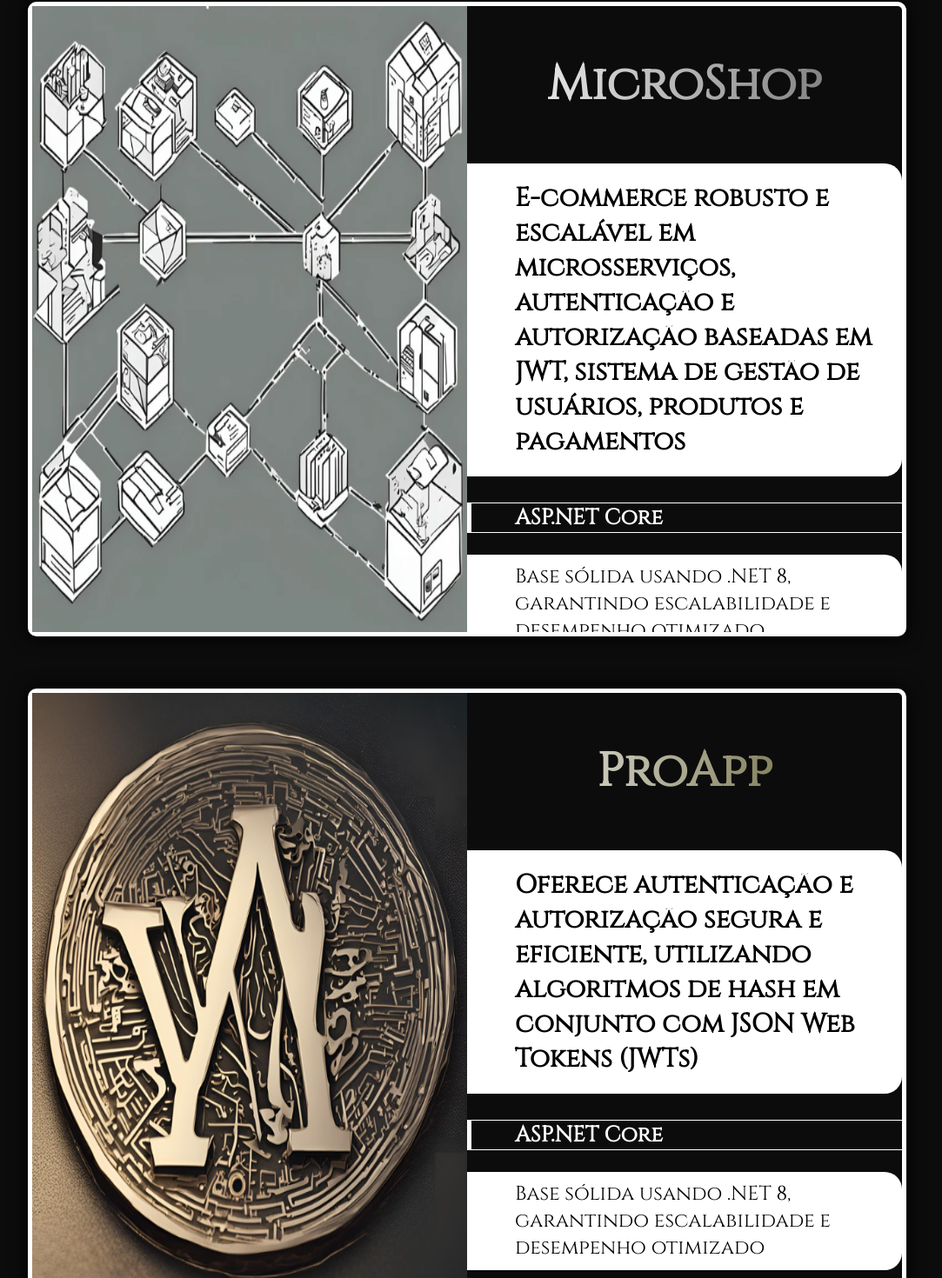
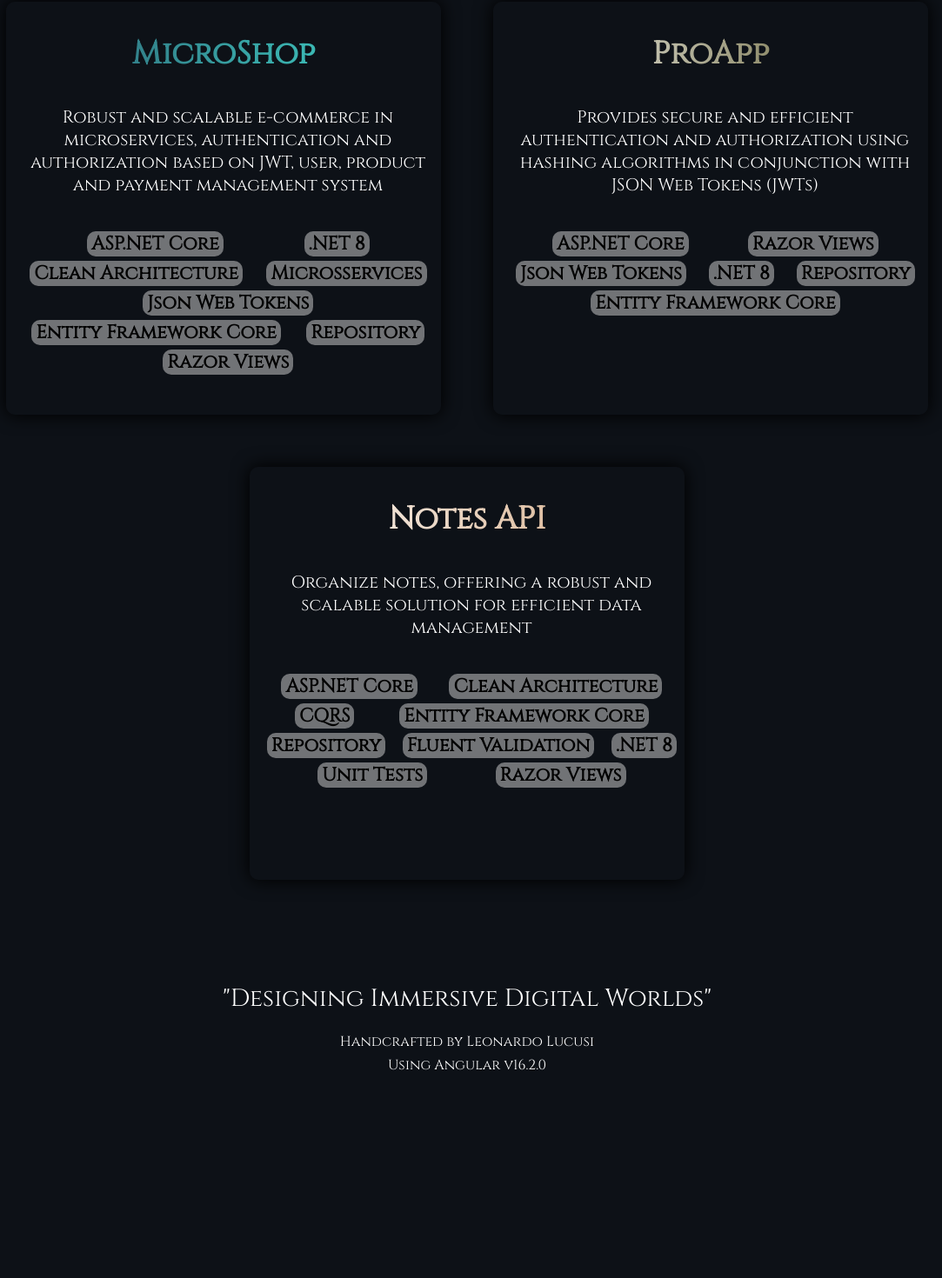
Before and after one commit to leonardolucusi/ng-deploy, an Angular app: page /#/ in a window 1280 px wide. Shown: the part 1262-2732 px from the top of the page at 87% size, without its empty margins (103-1186 px from the left). After the commit the page ends 2604 px from the top, so only its background shows below. Built offline with nearby package versions, Linux system fonts and the light colour scheme.

Commit message:
refactor: layout revamp

```diff
--- a/angular.json
+++ b/angular.json
@@ -99,5 +99,8 @@
         }
       }
     }
+  },
+  "cli": {
+    "analytics": false
   }
 }
--- a/src/app/contact/contact.component.css
+++ b/src/app/contact/contact.component.css
@@ -5,8 +5,9 @@
     margin: auto;
     margin-top: 50px;
     width: 1000px;
-    background-color: rgb(255, 255, 255);
-    border-radius: 100px;
+    background-color: rgb(219, 219, 219);
+    border-radius: 10px;
+    box-shadow: 0px 0px 10px 5px rgb(0, 0, 0);
     /* background: linear-gradient(to right,white 50%, rgb(0, 0, 0) 50%, rgb(255, 255, 255) ); */
 }
 
--- a/src/app/contact/contact.component.html
+++ b/src/app/contact/contact.component.html
@@ -1,5 +1,5 @@
 <div class="contact generic">
-    <div>Contato</div>
+    <div>Contact</div>
     <div>
       <a target="_blank" href="https://github.com/leonardolucusi">
         <img class="github-image" src="assets/icons8-github-60.png" />
--- a/src/app/footer/footer.component.html
+++ b/src/app/footer/footer.component.html
@@ -1,5 +1,5 @@
 <div class="footer">
-    <div>"Projetando mundos digitais imersivos"</div>
-    <div>Feito a mão por Leonardo Lucusi</div>
-    <div>usando Angular v16.2.0</div>
+    <div>"Designing Immersive Digital Worlds"</div>
+    <div>Handcrafted by Leonardo Lucusi</div>
+    <div>Using Angular v16.2.0</div>
 </div>
--- a/src/app/home/home.component.html
+++ b/src/app/home/home.component.html
@@ -1,7 +1,7 @@
 <div class="main-home">
   <div class="name generic">
     <div>Leonardo Lucusi</div>
-    <div style="font-size: 40px; color: rgb(201, 201, 201)">Engenheiro de Software .NET e Desenvolvedor de Jogos (Unity3D / C#) - Júnior</div>
+    <div style="font-size: 40px; color: rgb(201, 201, 201)">.NET Developer - Junior</div>
   </div>
 
   <div class="stacks generic">
@@ -13,7 +13,8 @@
       <!-- <img class="stack-images" src="assets/css.svg" /> -->
       <img class="netcore-stack" src="assets/net-core.png" />
       <img class="stack-images" src="assets/csharp-original.svg" />
-      <img class="unity-stack" src="assets/icons8-unity-64.png" />
+      <!-- .NET Software Engineer and Game Developer (Unity3D / C#) - Junior -->
+      <!-- <img class="unity-stack" src="assets/icons8-unity-64.png" /> -->
     </div>
   </div>
 </div>
--- a/src/app/portfolio/portfolio.component.css
+++ b/src/app/portfolio/portfolio.component.css
@@ -9,30 +9,29 @@
 }
 .image-and-description-container {
   min-width: 500px;
-  width: 1000px;
-  height: 720px;
+  width: 500px;
+  height: 475px;
   margin: 30px;
   display: flex;
   flex-wrap: wrap;
   flex-direction: row;
-
   box-shadow: 0px 0px 20px 1px rgb(0, 0, 0);
-  border: 5px solid rgb(255, 255, 255);
   border-radius: 10px;
 }
 .image-container {
-  min-width: 250px;
-  width: 500px;
-  height:  720px;
+  width: 30px;
+  height:  30px;
   text-align: center;
   /* background: url(../../assets/image-placeholder.jpg) no-repeat center center; */
   background-size: cover;
+
 }
 .image1 {
   width: 100%;
   height: 100%;
   /* background: url(assets/pro-app-login-page.png) no-repeat center center; */
   background-size: cover;
+  border-radius: 10px;
 }
 .description-container {
   min-width: 250px;
@@ -42,7 +41,7 @@
   max-height: 720px;
 }
 .description-container p:not(:first-of-type) {
-  padding-left: 50px;
+  padding-left: 10px;
   padding-right: 10px;
 }
 @media (max-width: 400px) {
@@ -58,46 +57,46 @@
     width: auto;
   }
 }
-.description-concept-title{
-  padding-top: 20px;
+.description-subtitle{
   padding-bottom: 20px;
-  font-size: 30px;
-  font-weight:bolder;
-  border-left: 5px solid white;
-  background-color: #ffffff;
-  color: rgb(0, 0, 0);
-  border-top-right-radius: 20px;
-  border-bottom-right-radius: 20px;
+  text-align: center;
+  margin-left:0.5em;
+  font-size: 1.1em;
+  /* background-color: #9797970a; */
+  color: rgb(255, 255, 255);
+  border-radius: 15px;
+  box-shadow: 255, 255, 255, 1 rgb(0, 0, 0);
 }
-.description-subtitle{
-  font-size: 25px;
-  font-weight: bold;
-  border-top: 1px solid white;
-  border-bottom: 1px solid white;
-  border-left: 5px solid white;
+.description-text-container{
+  display: flex;
+  flex-wrap: wrap;
+  justify-content: space-evenly;
 }
 .description-text{
-  padding-top: 10px;
-  padding-bottom: 10px;
-  font-size: 23px;
+  font-size: 1.2em;
+  font-weight: bold;
   color: rgb(0, 0, 0);
-  border-left: 5px solid white;
-  background-color: #ffffff;
-  border-top-right-radius: 20px;
-  border-bottom-right-radius: 20px;
+  background-color: #dadada7c;
+  border-radius: 10px;
+  margin-left:0.5em;
+  text-align: center;
+  padding-right: 5px;
+  padding-left: 5px;
+  margin-bottom: 5px;
+  box-shadow: 255, 255, 255, 0.5 rgb(0, 0, 0);
 }
-
+/* TITLES */
 .microshop-title{
   text-align: center;
-  font-size: 3em;
+  font-size: 2em;
   font-weight: bold;
-  background: linear-gradient(to right, #ffffff, #686868);
+  background: linear-gradient(to right, #2c5c6e, #41ddd0);
   -webkit-background-clip: text;
   -webkit-text-fill-color: transparent;
 }
 .proapp-title{
   text-align: center;
-  font-size: 3em;
+  font-size: 2em;
   font-weight: bold;
   background: linear-gradient(to right, #ffffff, #534f1c);
   -webkit-background-clip: text;
@@ -105,7 +104,7 @@
 }
 .notesapi-title{
   text-align: center;
-  font-size: 3em;
+  font-size: 2em;
   font-weight: bold;
   background: linear-gradient(to right, #ffffff, #d0a37b);
   -webkit-background-clip: text;
--- a/src/app/portfolio/portfolio.component.html
+++ b/src/app/portfolio/portfolio.component.html
@@ -3,83 +3,66 @@
 <div class="main-portfolio-containers">
 
   <div class="image-and-description-container">
-    <a href="https://github.com/leonardolucusi/MicroShop" style="text-decoration: none;" target="_blank">
+    <!-- <a href="https://github.com/leonardolucusi/MicroShop" style="text-decoration: none;" target="_blank">
       <div class="image-container">
-        <img class="image1" src="assets/microshoplogo.png" alt="App feito com arquitetura de microsserviços">
+        <img class="image1" src="assets/microshoplogo.png" alt="Microsservices">
       </div>
-    </a>
+    </a> -->
     <div class="description-container">
-      <p class="microshop-title">MicroShop</p>
-      <p class="description-concept-title">E-commerce robusto e escalável em microsserviços, autenticação e autorização baseadas em JWT, sistema de gestão de usuários, produtos e pagamentos</p>
-      <p class="description-subtitle">ASP.NET Core</p>
-      <p class="description-text">Base sólida usando .NET 8, garantindo escalabilidade e desempenho otimizado</p>
-      <p class="description-subtitle">Arquitetura Limpa</p>
-      <p class="description-text">Separação clara de responsabilidades e facilidade na manutenção e escalabilidade do sistema</p>
-      <p class="description-subtitle">Microsserviços</p>
-      <p class="description-text">
-        <li class="description-text">ProductAPI: Gerencia o catálogo de produtos, criação, atualização, exclusão e consulta de produtos.</li>
-        <li class="description-text">CartAPI: Gerencia o carrinho de compras dos usuários, adicionar, remover e visualizar itens no carrinho.</li>
-        <li class="description-text">OrderAPI: Gerencia o processamento de pedidos, incluindo a criação e o acompanhamento de pedidos realizados pelos usuários.</li>
-        <li class="description-text">Web: Camada de apresentação que interage com os microsserviços para fornecer uma interface amigável aos usuários.</li>
-      </p>
-      <p class="description-subtitle">Json Web Tokens</p>
-      <p class="description-text">Autenticação e autorização de usuário, assinado digitalmente para garantir a integridade e confidencialidade</p>
-      <p class="description-subtitle">Entity Framework Core</p>
-      <p class="description-text">Robusto para mapeamento objeto-relacional, facilitando a interação com o banco de dados</p>
-      <p class="description-subtitle">Repositórios</p>
-      <p class="description-text">Abstração da lógica de acesso aos dados, promovendo um design desacoplado e fácil de testar</p>
-      <p class="description-subtitle">Interface Razor Views</p>
-      <p class="description-text">Garantindo uma experiência fluida e responsiva para os usuários</p>
+      <a href="https://github.com/leonardolucusi/MicroShop" style="text-decoration: none;" target="_blank"><p class="microshop-title">MicroShop</p></a>
+      <p class="description-subtitle">Robust and scalable e-commerce in microservices, authentication and authorization based on JWT, user, product and payment management system</p>
+      <div class="description-text-container">
+        <span class="description-text">ASP.NET Core</span>
+        <span class="description-text">.NET 8</span>
+        <span class="description-text">Clean Architecture</span>
+        <span class="description-text">Microsservices</span>
+        <span class="description-text">Json Web Tokens</span>
+        <span class="description-text">Entity Framework Core</span>
+        <span class="description-text">Repository</span>
+        <span class="description-text">Razor Views</span></div>
     </div>
   </div>
 
   <div class="image-and-description-container">
-    <a href="https://github.com/leonardolucusi/pro-app/tree/main" style="text-decoration: none;" target="_blank">
+    <!-- <a href="https://github.com/leonardolucusi/pro-app/tree/main" style="text-decoration: none;" target="_blank">
       <div class="image-container">
         <img class="image1" src="assets/pro-app-logo.png" alt="Página de login do aplicativo Pro">
       </div>
-    </a>
+    </a> -->
     <div class="description-container">
-      <p class="proapp-title">ProApp</p>
-      <p class="description-concept-title">Oferece autenticação e autorização segura e eficiente, utilizando algoritmos de hash em conjunto com JSON Web Tokens (JWTs)</p>
-      <p class="description-subtitle">ASP.NET Core</p>
-      <p class="description-text">Base sólida usando .NET 8, garantindo escalabilidade e desempenho otimizado</p>
-      <p class="description-subtitle">Interface Razor Views</p>
-      <p class="description-text">Garantindo uma experiência fluida e responsiva para os usuários</p>
-      <p class="description-subtitle">Json Web Tokens</p>
-      <p class="description-text">Autenticação e autorização de usuário, assinado digitalmente para garantir a integridade e confidencialidade, senhas armazenadas em algoritmos hash</p>
-      <p class="description-subtitle">Repositórios</p>
-      <p class="description-text">Abstração da lógica de acesso aos dados, promovendo um design desacoplado e fácil de testar</p>
-      <p class="description-subtitle">Entity Framework Core</p>
-      <p class="description-text">Robusto para mapeamento objeto-relacional, facilitando a interação com o banco de dados</p>
+      <a href="https://github.com/leonardolucusi/pro-app/tree/main" style="text-decoration: none;" target="_blank"><p class="proapp-title">ProApp</p></a>
+      <p class="description-subtitle">Provides secure and efficient authentication and authorization using hashing algorithms in conjunction with JSON Web Tokens (JWTs)</p>
+      <div class="description-text-container">
+        <span class="description-text">ASP.NET Core</span>
+        <span class="description-text">Razor Views</span>
+        <span class="description-text">Json Web Tokens</span>
+        <span class="description-text">.NET 8</span>
+        <span class="description-text">Repository</span>
+        <span class="description-text">Entity Framework Core</span>
+      </div>
     </div>
   </div>
 
   <div class="image-and-description-container">
-    <a href="https://github.com/leonardolucusi/Notes" style="text-decoration: none;" target="_blank">
+    <!-- <a href="https://github.com/leonardolucusi/Notes" style="text-decoration: none;" target="_blank">
       <div class="image-container">
         <img class="image1" src="assets/notes-logo.png" alt="Swagger Endpoints Notes App">
       </div>
-    </a>
+    </a> -->
     <div class="description-container">
-      <p class="notesapi-title">Notes API</p>
-      <p class="description-concept-title">Organizar anotações, oferecendo uma solução robusta e escalável para o gerenciamento eficiente de dados</p>
-      <p class="description-subtitle">ASP.NET Core</p>
-      <p class="description-text">Base sólida usando .NET 8, garantindo escalabilidade e desempenho otimizado</p>
-      <p class="description-subtitle">Arquitetura Limpa</p>
-      <p class="description-text">Separação clara de responsabilidades e facilidade na manutenção e escalabilidade do sistema</p>
-      <p class="description-subtitle">CQRS</p>
-      <p class="description-text">Separação de operações de leitura e escrita, otimizando o desempenho e a organização do código</p>
-      <p class="description-subtitle">Entity Framework Core</p>
-      <p class="description-text">Robusto para mapeamento objeto-relacional, facilitando a interação com o banco de dados</p>
-      <p class="description-subtitle">Repositórios</p>
-      <p class="description-text">Abstração da lógica de acesso aos dados, promovendo um design desacoplado e fácil de testar</p>
-      <p class="description-subtitle">Validação de Dados</p>
-      <p class="description-text"> Implementação de validações consistentes com o FluentValidation, garantindo a integridade dos dados</p>
-      <p class="description-subtitle">Testes Unitários</p>
-      <p class="description-text"> Adoção de práticas de testes unitários utilizando XUnit e Moq para assegurar a qualidade e a confiabilidade do código</p>
-      <p class="description-subtitle">Interface Razor Views</p>
-      <p class="description-text">Garantindo uma experiência   e responsiva para os usuários</p>
+      <a href="https://github.com/leonardolucusi/Notes" style="text-decoration: none;" target="_blank"><p class="notesapi-title">Notes API</p></a>
+      <p class="description-subtitle">Organize notes, offering a robust and scalable solution for efficient data management</p>
+      <div class="description-text-container">
+        <span class="description-text">ASP.NET Core</span>
+        <span class="description-text">Clean Architecture</span>
+        <span class="description-text">CQRS</span>
+        <span class="description-text">Entity Framework Core</span>
+        <span class="description-text">Repository</span>
+        <span class="description-text">Fluent Validation</span>
+        <span class="description-text">.NET 8</span>
+        <span class="description-text">Unit Tests</span>
+        <span class="description-text">Razor Views</span>
+      </div>
     </div>
   </div>
 
--- a/src/styles.css
+++ b/src/styles.css
@@ -7,7 +7,7 @@ html,
 body {
     margin: 0;
     padding: 0;
-    background-color: rgb(12, 12, 12);
+    background-color: #0d1117;
 }
 
 * {
```
Also changed, not shown: 5 other files (tests, documents, lock files or other folders).
